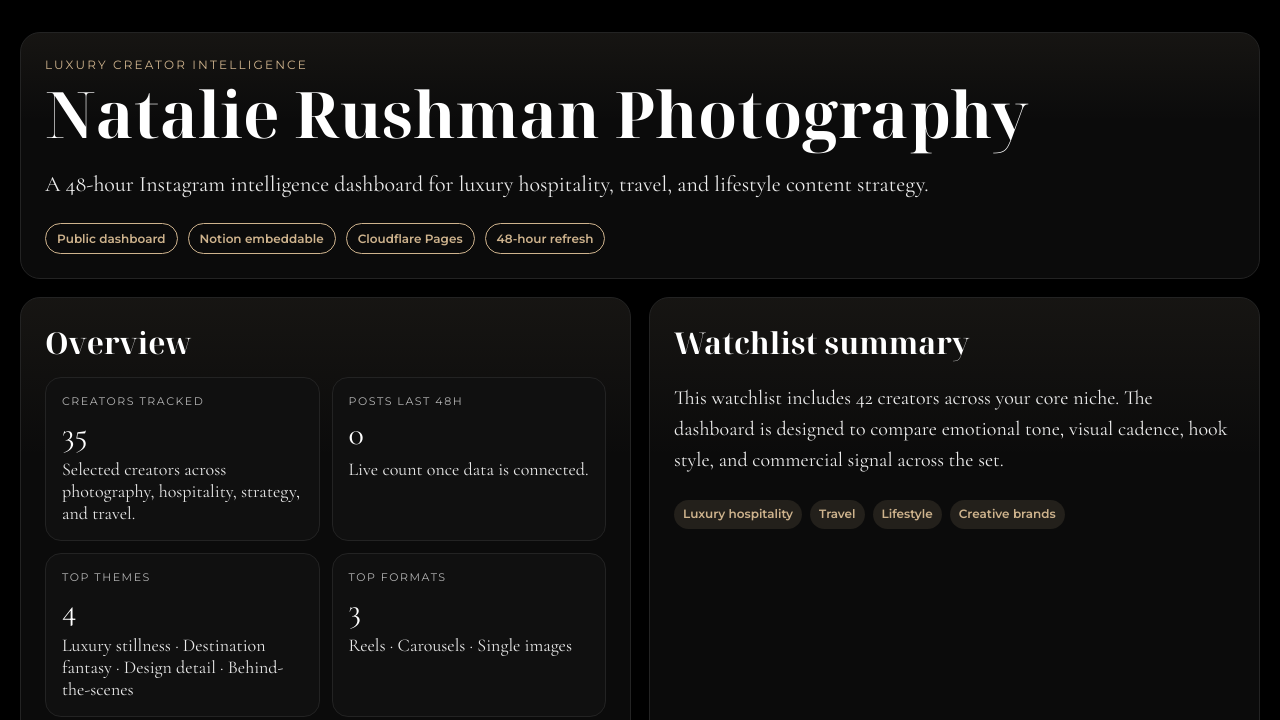
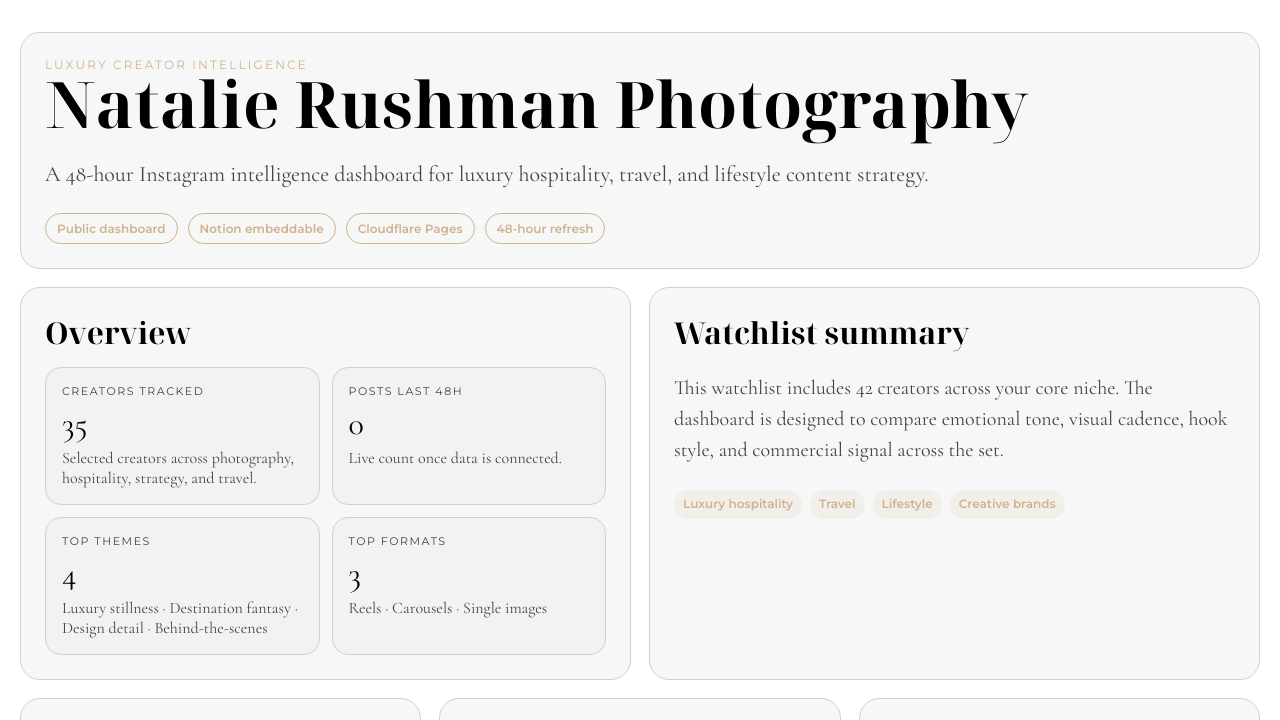
Before and after one commit to NatalieRush/instagramdash, a plain HTML site: page index.html in a window 1280 px wide. Shown: the top 720 px of the page. Drawn offline with nearby package versions, Linux system fonts and the light colour scheme.

Commit message:
Update styles.css

```diff
--- a/styles.css
+++ b/styles.css
@@ -1,10 +1,10 @@
 :root{
-  --bg:#000000;
-  --surface:#0b0b0b;
-  --surface-2:#101010;
-  --line:#232323;
-  --text:#ffffff;
-  --muted:#b3b3b3;
+  --bg:#ffffff;
+  --surface:#f7f7f7;
+  --surface-2:#f2f2f2;
+  --line:#d0d0d0;
+  --text:#000000;
+  --muted:#444444;
   --accent:#CEB38D;
 }
 
@@ -23,7 +23,7 @@ body{
 }
 
 .card{
-  background:linear-gradient(180deg, rgba(206,179,141,.06), transparent 36%), var(--surface);
+  background:var(--surface);
   border:1px solid var(--line);
   border-radius:20px;
   padding:24px;
@@ -34,14 +34,15 @@ body{
   font-family:"Noto Serif Display", serif;
   font-size:clamp(42px, 5vw, 74px);
   line-height:1;
-  margin:10px 0 12px;
+  margin:0 0 12px;
+  color:var(--text);
 }
 
 .hero .lede{
   font-size:22px;
   line-height:1.5;
   max-width:900px;
-  color:#ececec;
+  color:var(--muted);
 }
 
 .eyebrow{
@@ -81,6 +82,7 @@ h2{
   font-family:"Noto Serif Display", serif;
   margin:0 0 14px;
   font-size:30px;
+  color:var(--text);
 }
 
 .metrics{
@@ -112,14 +114,13 @@ h2{
 
 .metric .desc{
   margin-top:8px;
-  color:#e9e9e9;
-  font-size:18px;
+  color:var(--muted);
 }
 
 .text-block, li{
   font-size:20px;
   line-height:1.55;
-  color:#ededed;
+  color:var(--muted);
 }
 
 .list{
@@ -170,7 +171,7 @@ h2{
 
 .post .meta{
   font-size:18px;
-  color:#eaeaea;
+  color:var(--muted);
 }
 
 @media (max-width: 900px){
```
